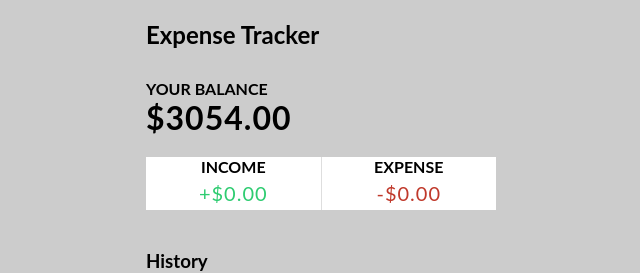
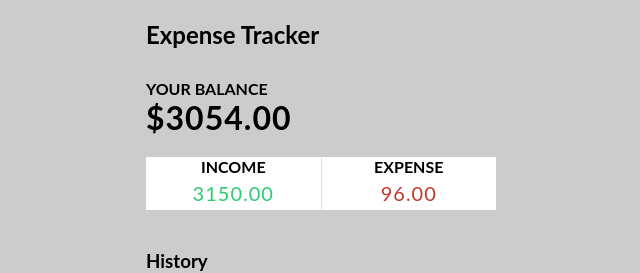
Before and after one commit to icylift/expense-tracker, a React (Create React App) app: page / in a window 1280 px wide. Shown: the top 273 px of the page, without its empty margins (319-959 px from the left). Built offline with nearby package versions, Linux system fonts and the light colour scheme.

Commit message:
added the delete transaction by using usreducer hook

```diff
--- a/src/components/IncomeExpenses.js
+++ b/src/components/IncomeExpenses.js
@@ -1,18 +1,36 @@
-import React from "react";
+import React, { useContext } from "react";
+import { GlobalContext } from '../context/GlobalState'
+import Transaction from "./Transaction";
 
 function IncomeExpenses() {
+  const { transactions } = useContext(GlobalContext);
+
+  const amounts = transactions.map(transaction => transaction.amount);
+
+  const income = amounts
+    .filter(item => item > 0)
+    .reduce((acc, item) => (acc += item), 0)
+    .toFixed(2);
+
+  const expense = (
+    amounts.filter(item => item < 0).reduce((acc, item) => (acc += item), 0) *
+    -1
+  ).toFixed(2);
+
+
+
 
   return  (
     <div className="inc-exp-container" >
       <div>
 
       <h4>Income</h4>
-      <p className="money plus">+$0.00</p>
+      <p className="money plus">{income}</p>
       </div>
 
       <div>
         <h4>Expense</h4>
-        <p className="money minus">-$0.00</p>
+        <p className="money minus">{expense}</p>
       </div>
 
 
--- a/src/components/Transaction.js
+++ b/src/components/Transaction.js
@@ -1,12 +1,16 @@
-import React from "react"
+import React, { useContext } from "react"
+import { GlobalContext } from '../context/GlobalState'
 
 
 function Transaction({ transaction })  {
+
+  const { deleteTransaction } = useContext(GlobalContext);
+
   const sign = transaction.amount < 0 ? '-' : '+';
   return(
     <div>
         <li className={transaction.amount < 0 ? 'minus' : 'plus'}>
-          {transaction.text} <span>{sign}${Math.abs(transaction.amount)}</span><button className="delete-btn">x</button>
+          {transaction.text} <span>{sign}${Math.abs(transaction.amount)}</span><button onClick = {() => deleteTransaction(transaction.id)} className="delete-btn">x</button>
         </li>
     </div>
   )
--- a/src/context/AppReducer.js
+++ b/src/context/AppReducer.js
@@ -1,5 +1,13 @@
+import Transaction from "../components/Transaction";
+
 export default (state, action) => {
   switch(action.type) {
+
+    case 'DELETE_TRANSACTION ':
+      return {
+        ...state,
+        transactions: state.transactions.filter(transaction => transaction.id !== action.payload)
+      }
     default:
       return state;
   }
--- a/src/context/GlobalState.js
+++ b/src/context/GlobalState.js
@@ -22,8 +22,17 @@
 export const GlobalProvider = ({ children }) => {
   const [ state, dispatch ] = useReducer(AppReducer, initialState);
 
+  //Action
+  function deleteTransaction(id) {
+    dispatch({
+      type: 'DELETE_TRANSACTION',
+      payload: id
+    });
+  }
+
   return (<GlobalContext.Provider value={{
-    transactions: state.transactions
+    transactions: state.transactions,
+    deleteTransaction
   }}>
     {children}
   </GlobalContext.Provider>)
```
